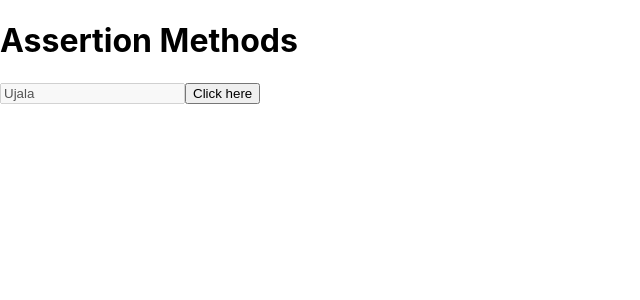
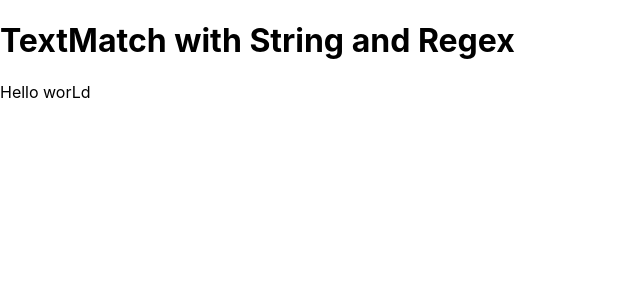
Before and after one commit to Ujala-355/Testing, a React (Create React App) app: page / in a window 1280 px wide. Shown: the top 300 px of the page, without its empty margins (0-640 px from the left). Built offline with nearby package versions, Linux system fonts and the light colour scheme.

Commit message:
TextMatch with String and Regex

```diff
--- a/src/App.js
+++ b/src/App.js
@@ -1,16 +1,9 @@
 const App=()=>{
     return(
-        <>  <div>
-                <h1>Assertion Methods</h1>
-                <input type="text"
-                    defaultValue={"Ujala"}
-                    name="userName"
-                    id="user-name"
-                    className="testStyle"
-                    disabled
-                    data-test="tests"
-                />
-                <button className="button1" id="button_id">Click here</button>
+        <>
+            <h1>TextMatch with String and Regex</h1>
+            <div>
+                Hello worLd
             </div>
         </>
     )
```
Also changed, not shown: 1 other file (tests, documents, lock files or other folders).
